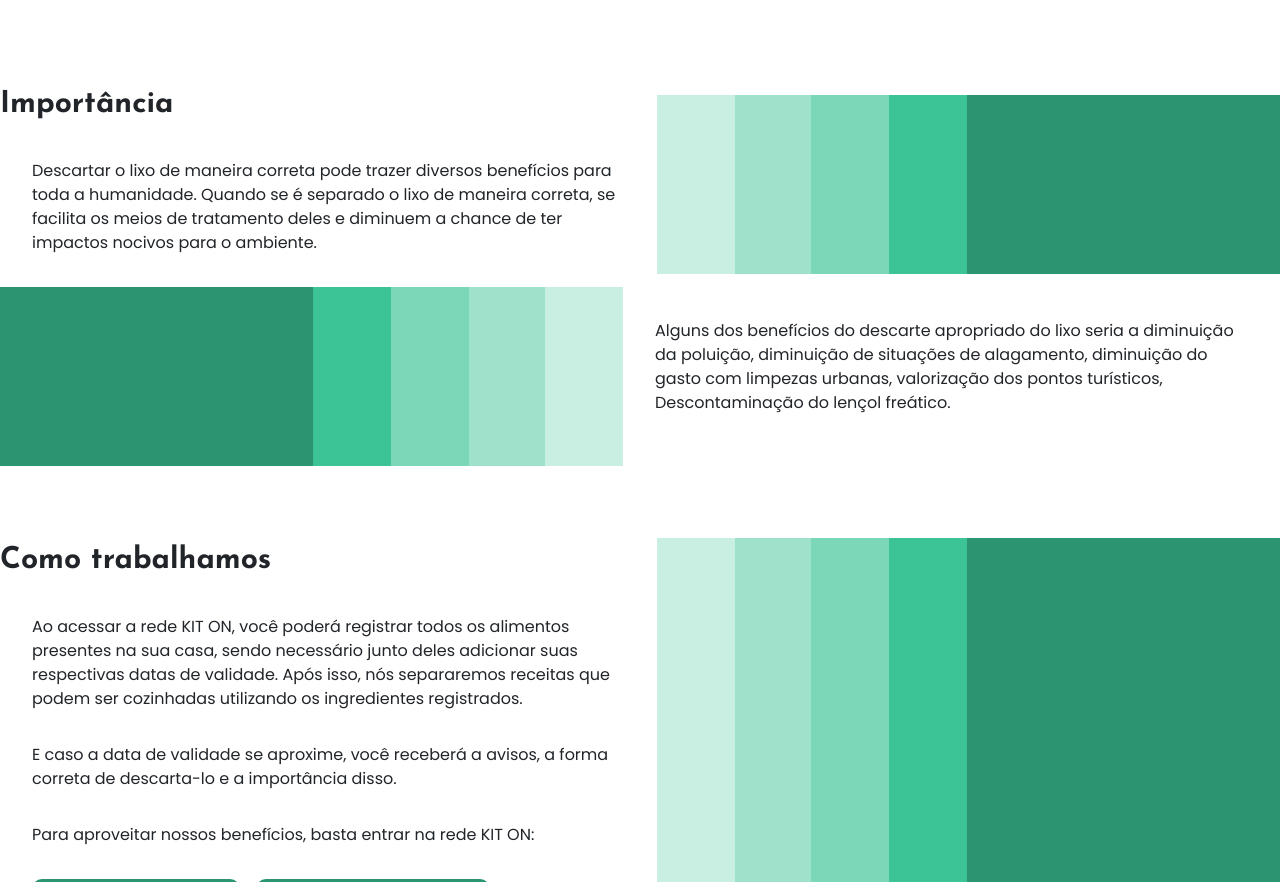
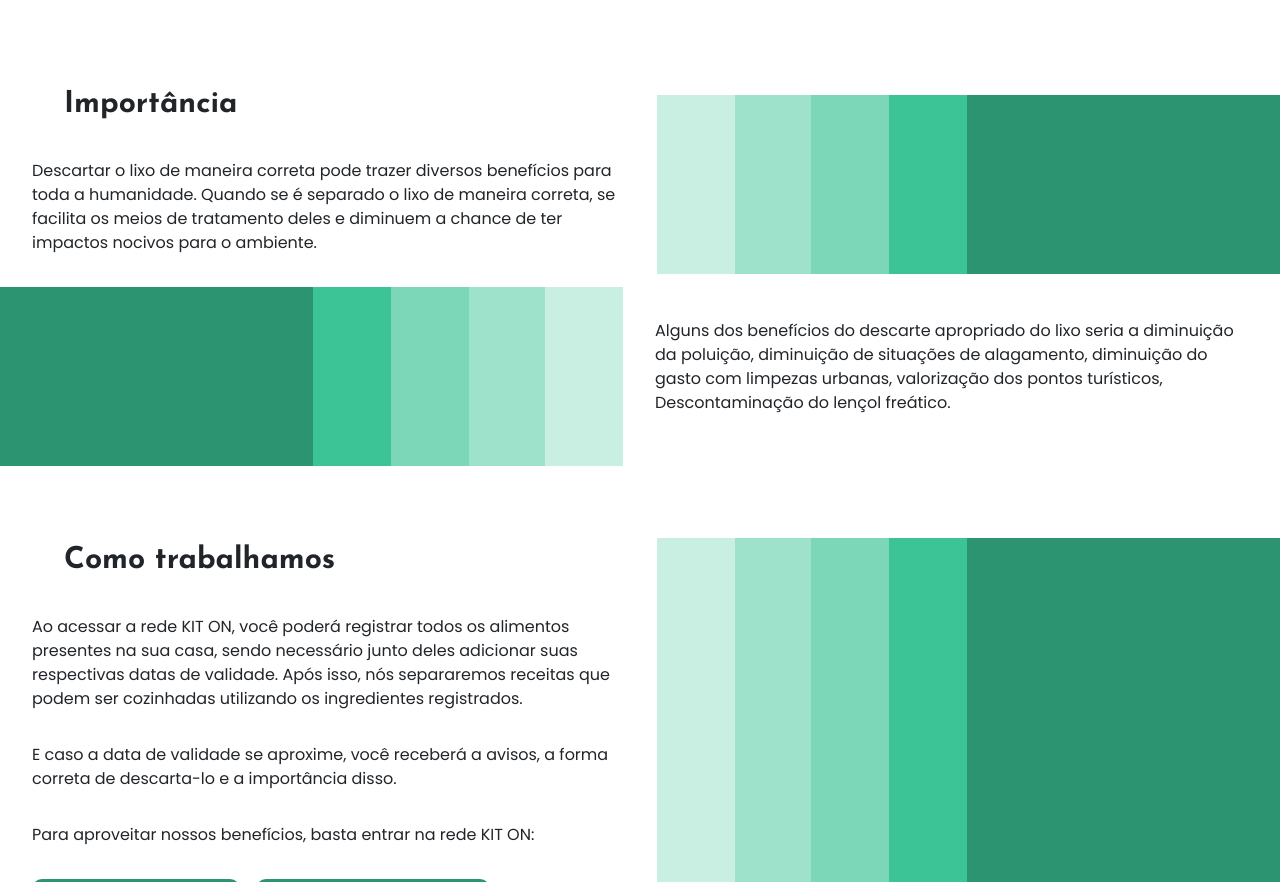
Before and after one commit to ssobral/CP5-Front-End-RM98188, a plain HTML site: page index.html in a window 1280 px wide. Shown: the part 1136-2018 px from the top of the page. Drawn offline with nearby package versions, Linux system fonts and the light colour scheme.

```diff
--- a/styles/Importancia.css
+++ b/styles/Importancia.css
@@ -17,7 +17,7 @@
     font-size: var(--tamanho-fonte-titulo);
     font-family: var(--fonte-secundario);
     font-weight: 700;
-
+    margin-left: 4rem;
 }
 
 .importancia-textos-texto{
--- a/styles/Trabalhamos.css
+++ b/styles/Trabalhamos.css
@@ -8,6 +8,7 @@
     font-size: var(--tamanho-fonte-titulo);
     font-family: var(--fonte-secundario);
     font-weight: 700;
+    margin-left: 4rem;
 }
 
 .como_trabalhamos-texto{
```
